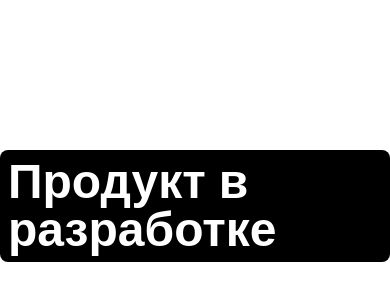
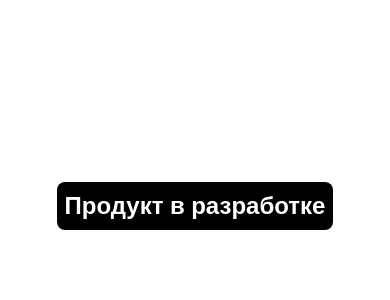
Before and after one commit to iruslanjafarov/coin, a Next.js app: page / in a window 390 px wide. Shown: the part 216-516 px from the top of the page. Built offline with nearby package versions, Linux system fonts and the light colour scheme.

Commit message:
fix(page): remove animation, add adaptive

```diff
--- a/src/app/page.tsx
+++ b/src/app/page.tsx
@@ -1,14 +1,10 @@
-'use client';
-
-import TransitionViewEvery from '@/components/transitionViewEvery';
-
 const Main = () => {
 	return (
-		<TransitionViewEvery index={2}>
-			<h1 className='text-5xl font-bold bg-black text-white p-2 rounded-lg'>
+		<div className='p-6'>
+			<h1 className='text-2xl sm:text-3xl md:text-4xl lg:text-5xl text-center font-bold bg-black text-white p-2 rounded-lg'>
 				Продукт в разработке
 			</h1>
-		</TransitionViewEvery>
+		</div>
 	);
 };
 
```
